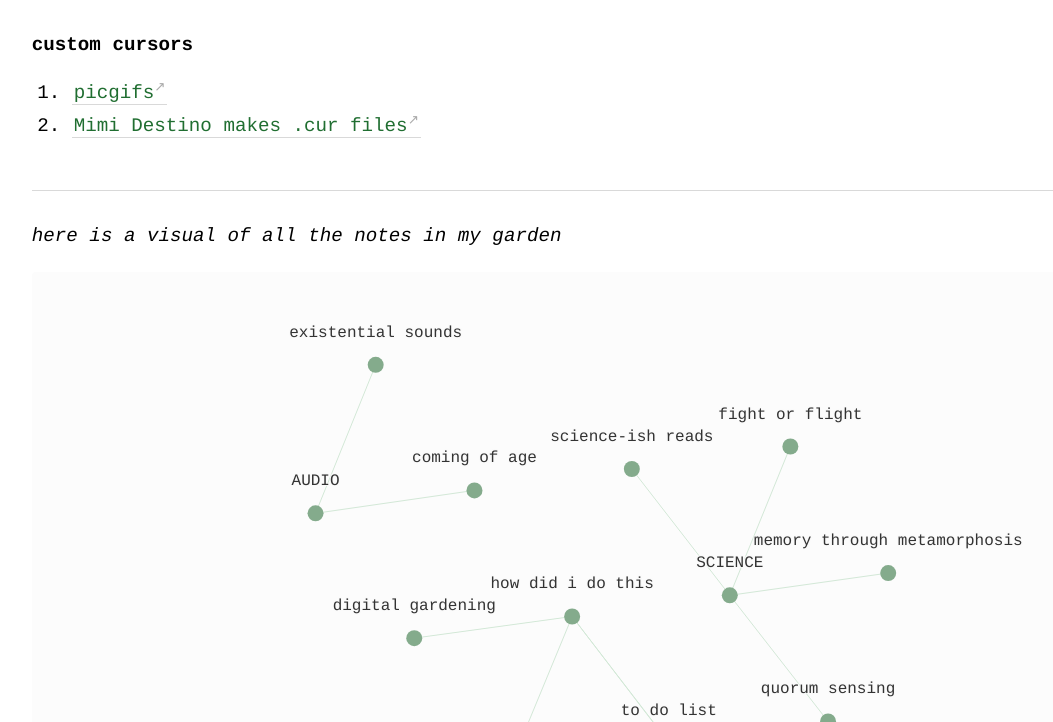
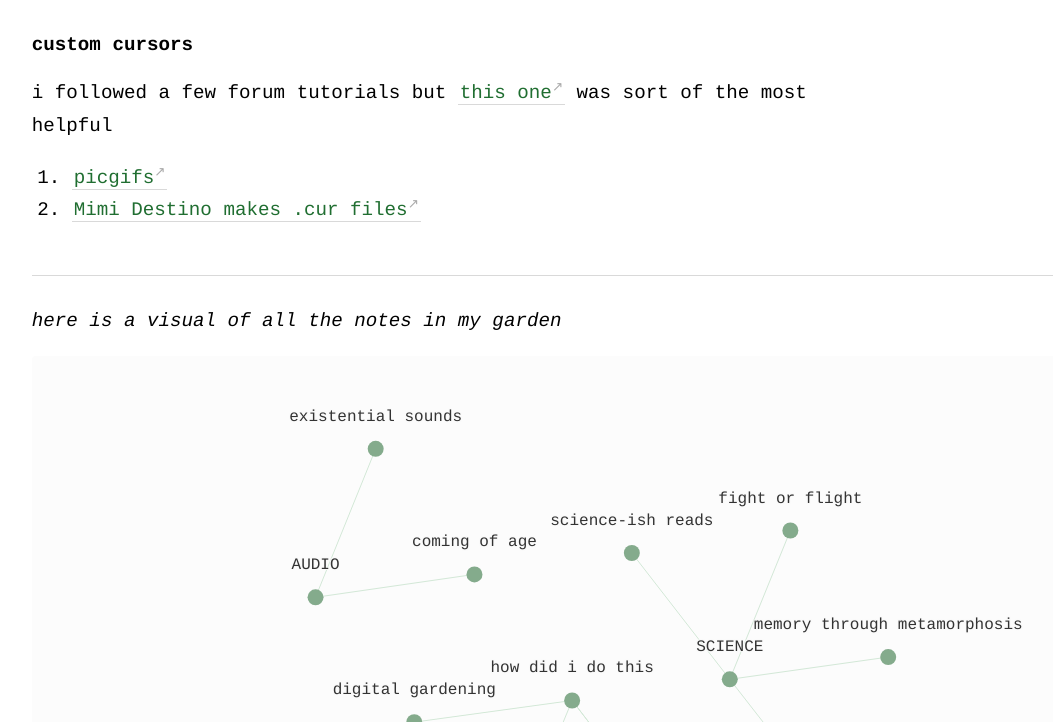
Before and after one commit to geminiworms/talyssagarden.github.io, a Jekyll site: the page built from _notes/playground.md, in a window 1280 px wide and 900 px high, scrolled down 1377 px, cut to the strip 178-900 px from the top of the window. Shown: the whole strip, without its empty margins (45-1098 px from the left). Built offline with Jekyll 4.4.1, drawn with Linux system fonts in a browser that asks for light colours; comment, search, counter and statistics services are not loaded.

Commit message:
Update playground.md

```diff
--- a/_notes/playground.md
+++ b/_notes/playground.md
@@ -28,5 +28,6 @@ speaking of colors, here's the ones I'm using on this site <br>
 <iframe style="border-radius:12px" src="https://open.spotify.com/embed/track/0Zzh79jmoTjaSe9DLAEzSS?utm_source=generator" width="100%" height="80" frameBorder="0" allowfullscreen="" allow="autoplay; clipboard-write; encrypted-media; fullscreen; picture-in-picture"></iframe>
 
 #### custom cursors
+i followed a few forum tutorials but [this one](https://stackoverflow.com/questions/43838080/multiple-custom-cursors) was sort of the most helpful
 1. [picgifs](https://www.picgifs.com/mini-graphics)
 2. [Mimi Destino makes .cur files](http://www.rw-designer.com/user-art/38152/120)
```
